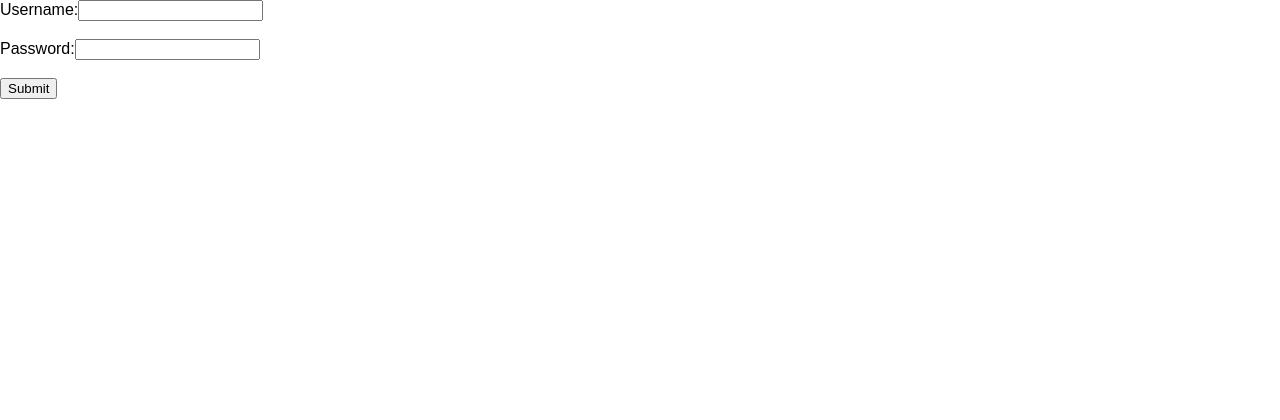
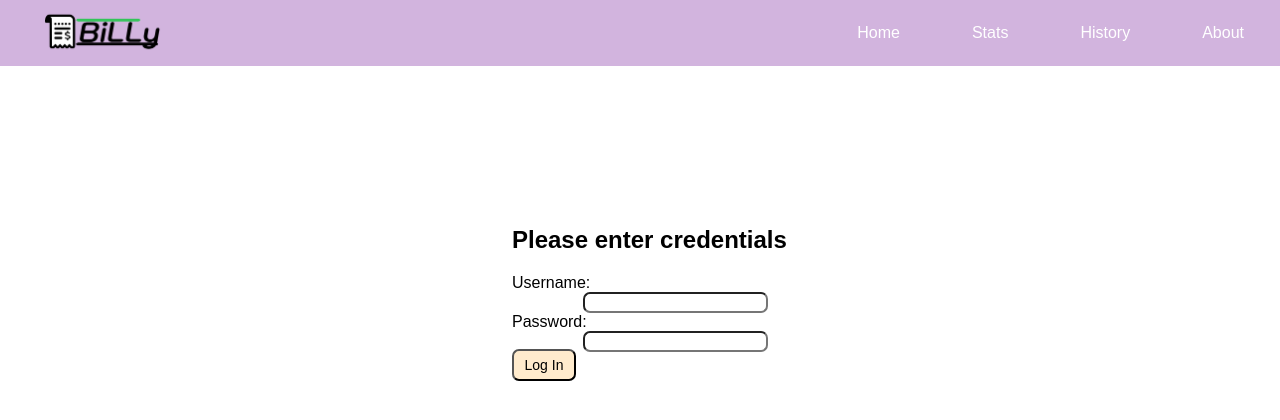
Before and after one commit to SamarthAP/RUHacks, a React app in the folder user interface/: page / in a window 1280 px wide. Built offline with nearby package versions, Linux system fonts and the light colour scheme.

Commit message:
style login

```diff
--- a/user interface/src/components/login.css
+++ b/user interface/src/components/login.css
@@ -1,3 +1,49 @@
+.navbar {
+    list-style-type: none;
+    overflow: hidden;
+    background-color: #D2B4DE;
+    margin: 0;
+}
+
+.navelement {
+    float: right;
+    display: block;
+    color: rgb(255, 255, 255);
+    text-align: center;
+    padding: 1.5rem 2.25rem;
+    cursor: pointer;
+    font-size: 16px;
+}
+
+.navelement:hover {
+    background-color: rgb(177, 151, 187);
+}
+
+.logo {
+    height: 3rem;
+    width: auto;
+    padding-top: 0.5rem;
+}
+
 .main-form {
+    margin-top: 10rem;
+    margin-left: 32rem;
+}
 
+.login-form label input {
+    float: right;
+    margin-right: 32rem;
+    border-radius: 7px;
 }
+
+#login-button {
+    height: 2rem;
+    width: 4rem;
+    font-size: 14px;
+    background-color: blanchedalmond;
+    border-radius: 7px;
+}
+
+#login-button:hover {
+    background-color: burlywood;
+}
--- a/user interface/src/components/login.js
+++ b/user interface/src/components/login.js
@@ -1,5 +1,6 @@
 import React from 'react';
 import './login.css';
+import logo from '../logo.png';
 
 export class Login extends React.Component{
 
@@ -34,7 +35,19 @@ export class Login extends React.Component{
 
     render() {
         return (
-            <form className="main-form" onSubmit={this.handleSubmit}>
+            <div>
+                <div>
+                    <ul className="navbar">
+                        <li className="navelement">About</li>
+                        <li className="navelement">History</li>
+                        <li className="navelement">Stats</li>
+                        <li className="navelement">Home</li>
+                        <li><img className="logo" src={logo} alt=""/></li>
+                    </ul>
+                </div>
+                <div className="main-form">
+                    <h2>Please enter credentials</h2>
+                    <form className="login-form" onSubmit={this.handleSubmit}>
                         <label className="username-input">
                             Username:
                             <input type="text" value={this.state.value} onChange={this.handleUsername} />
@@ -47,8 +60,11 @@ export class Login extends React.Component{
                         </label>
                         <br/>
                         <br/>
-                <button onClick={() => this.props.handler(this.state.userName)}>Submit</button>
+                        <button id="login-button" onClick={() => this.props.handler(this.state.userName)}>Log In</button>
                     </form>
+                </div>
+
+            </div>
         );
     }
 }
```
Lines whose indentation alone changed are shown as unchanged.
